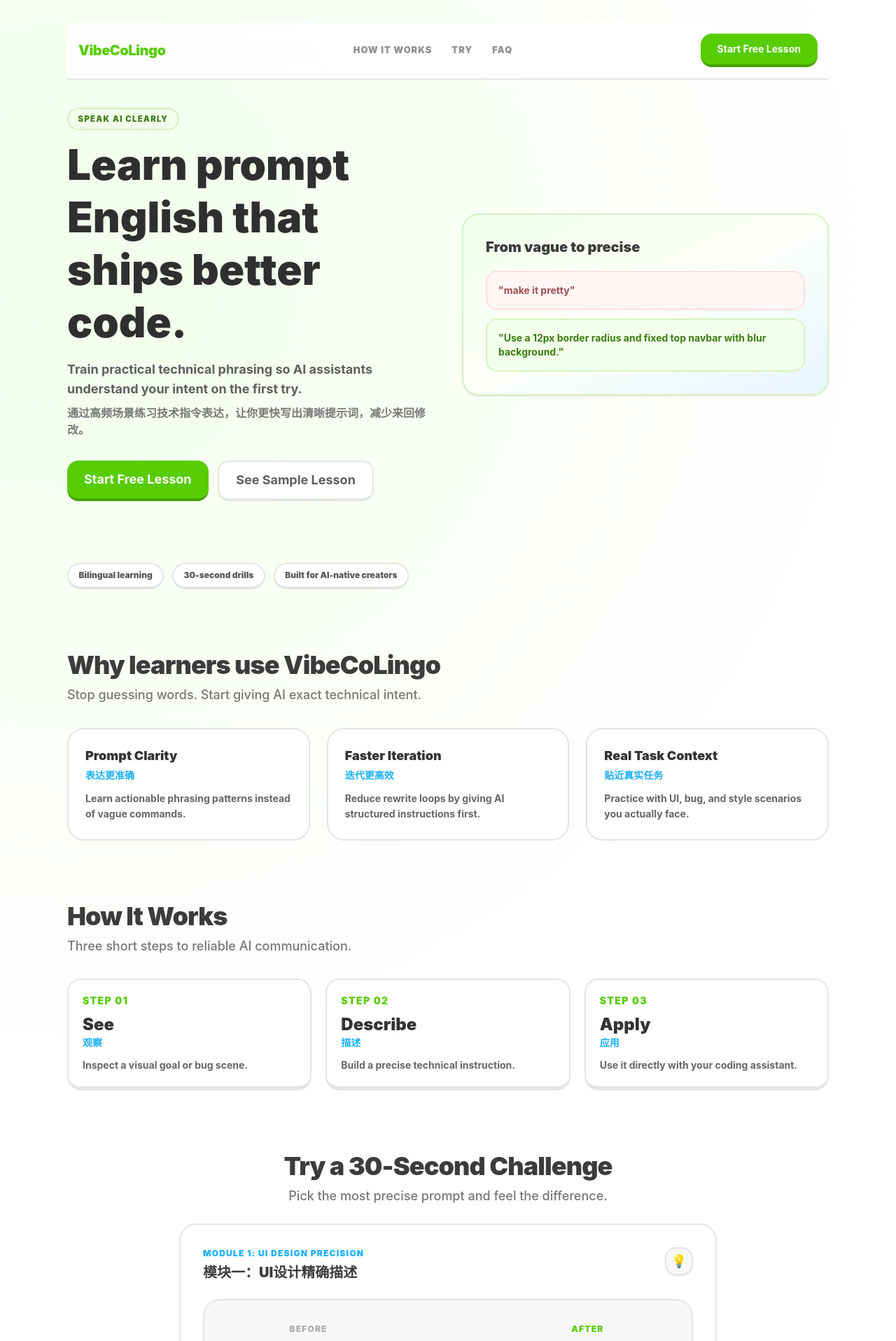
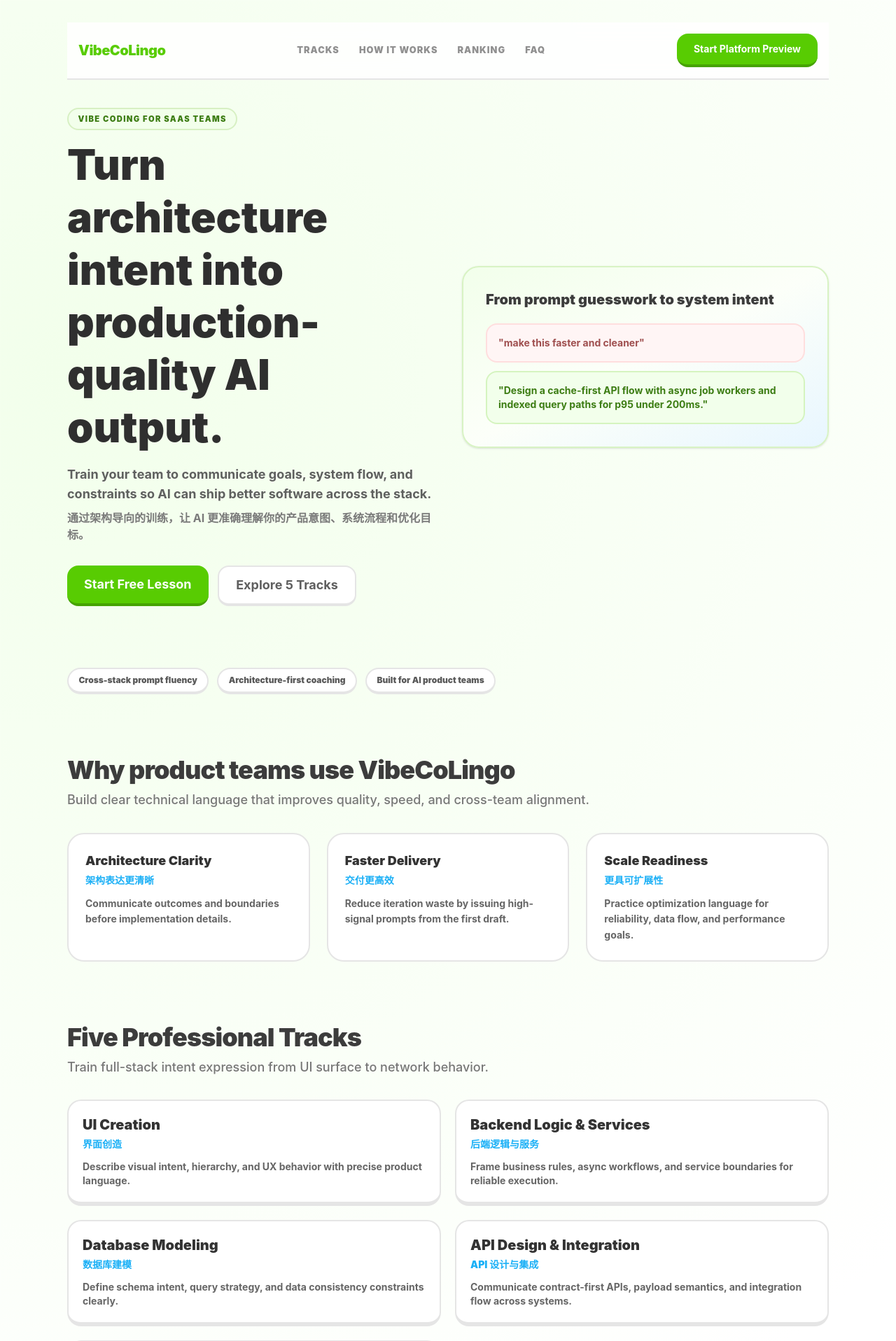
Before and after one commit to liangyu-suli/vibecolingo, a Next.js app: page / in a window 1280 px wide. Shown: the top 1916 px of the page at 70% size. Built offline with nearby package versions, Linux system fonts and the light colour scheme.

Commit message:
Reposition landing and docs for 5-track SaaS VibeCoLingo

```diff
--- a/app/page.tsx
+++ b/app/page.tsx
@@ -2,12 +2,53 @@
 import { UiPrecisionTeaser } from "@/components/InteractiveModules";
 
 const navItems = [
+  { href: "#tracks", label: "Tracks" },
   { href: "#how-it-works", label: "How It Works" },
-  { href: "#teaser", label: "Try" },
+  { href: "#ranking", label: "Ranking" },
   { href: "#faq", label: "FAQ" }
 ];
 
-const trustItems = ["Bilingual learning", "30-second drills", "Built for AI-native creators"];
+const trustItems = [
+  "Cross-stack prompt fluency",
+  "Architecture-first coaching",
+  "Built for AI product teams"
+];
+
+const tracks = [
+  {
+    en: "UI Creation",
+    zh: "界面创造",
+    desc: "Describe visual intent, hierarchy, and UX behavior with precise product language."
+  },
+  {
+    en: "Backend Logic & Services",
+    zh: "后端逻辑与服务",
+    desc: "Frame business rules, async workflows, and service boundaries for reliable execution."
+  },
+  {
+    en: "Database Modeling",
+    zh: "数据库建模",
+    desc: "Define schema intent, query strategy, and data consistency constraints clearly."
+  },
+  {
+    en: "API Design & Integration",
+    zh: "API 设计与集成",
+    desc: "Communicate contract-first APIs, payload semantics, and integration flow across systems."
+  },
+  {
+    en: "Networking & Performance",
+    zh: "网络与性能",
+    desc: "Guide latency, reliability, caching, and delivery optimization decisions with confidence."
+  }
+];
+
+const rankTiers = ["Explorer", "Builder", "Architect", "Operator", "Principal"];
+
+const leaderboardPreview = [
+  { handle: "@flow_maker", tier: "Principal", score: "9,420", trend: "+2.8%" },
+  { handle: "@api_weaver", tier: "Operator", score: "8,770", trend: "+1.4%" },
+  { handle: "@schema_crafter", tier: "Architect", score: "8,210", trend: "+3.1%" }
+];
 
 export default function HomePage() {
   return (
@@ -26,38 +67,40 @@
               ))}
             </div>
             <Link href="/lesson" className="btn-primary-3d px-4 py-2 text-sm">
-              Start Free Lesson
+              Start Platform Preview
             </Link>
           </nav>
         </header>
 
         <section className="landing-section grid items-center gap-10 md:grid-cols-2">
           <div>
-            <p className="landing-kicker">Speak AI Clearly</p>
+            <p className="landing-kicker">Vibe Coding for SaaS Teams</p>
             <h1 className="mt-3 text-4xl font-black leading-tight text-[#2f2f2f] md:text-6xl">
-              Learn prompt English that ships better code.
+              Turn architecture intent into production-quality AI output.
             </h1>
             <p className="mt-4 text-lg font-bold text-[#5f5f5f]">
-              Train practical technical phrasing so AI assistants understand your intent on the first try.
+              Train your team to communicate goals, system flow, and constraints so AI can ship better software across the stack.
             </p>
             <p className="mt-2 text-base font-bold text-[#7a7a7a]">
-              通过高频场景练习技术指令表达，让你更快写出清晰提示词，减少来回修改。
+              通过架构导向的训练，让 AI 更准确理解你的产品意图、系统流程和优化目标。
             </p>
             <div className="landing-cta-group mt-8">
               <Link href="/lesson" className="btn-primary-3d px-7 py-4 text-lg">
                 Start Free Lesson
               </Link>
-              <a href="#teaser" className="btn-ghost-3d px-7 py-4 text-lg">
-                See Sample Lesson
+              <a href="#tracks" className="btn-ghost-3d px-7 py-4 text-lg">
+                Explore 5 Tracks
               </a>
             </div>
           </div>
           <div className="rounded-3xl border-2 border-[#d8f3c4] bg-gradient-to-br from-[#f2ffeb] via-[#fcfff9] to-[#e8f6ff] p-8 shadow-sm">
-            <h2 className="text-xl font-black text-[#3c3c3c]">From vague to precise</h2>
+            <h2 className="text-xl font-black text-[#3c3c3c]">From prompt guesswork to system intent</h2>
             <div className="mt-5 space-y-3">
-              <div className="rounded-2xl border-2 border-[#ffdede] bg-[#fff5f5] p-4 text-sm font-bold text-[#9f4f4f]">"make it pretty"</div>
+              <div className="rounded-2xl border-2 border-[#ffdede] bg-[#fff5f5] p-4 text-sm font-bold text-[#9f4f4f]">
+                "make this faster and cleaner"
+              </div>
               <div className="rounded-2xl border-2 border-[#d5f4bf] bg-[#f2ffeb] p-4 text-sm font-bold text-[#3d7d14]">
-                "Use a 12px border radius and fixed top navbar with blur background."
+                "Design a cache-first API flow with async job workers and indexed query paths for p95 under 200ms."
               </div>
             </div>
           </div>
@@ -74,24 +117,24 @@
         </section>
 
         <section className="landing-section">
-          <h2 className="section-title">Why learners use VibeCoLingo</h2>
-          <p className="section-subtitle">Stop guessing words. Start giving AI exact technical intent.</p>
+          <h2 className="section-title">Why product teams use VibeCoLingo</h2>
+          <p className="section-subtitle">Build clear technical language that improves quality, speed, and cross-team alignment.</p>
           <div className="mt-8 grid gap-6 md:grid-cols-3">
             {[
               {
-                en: "Prompt Clarity",
-                zh: "表达更准确",
-                desc: "Learn actionable phrasing patterns instead of vague commands."
+                en: "Architecture Clarity",
+                zh: "架构表达更清晰",
+                desc: "Communicate outcomes and boundaries before implementation details."
               },
               {
-                en: "Faster Iteration",
-                zh: "迭代更高效",
-                desc: "Reduce rewrite loops by giving AI structured instructions first."
+                en: "Faster Delivery",
+                zh: "交付更高效",
+                desc: "Reduce iteration waste by issuing high-signal prompts from the first draft."
               },
               {
-                en: "Real Task Context",
-                zh: "贴近真实任务",
-                desc: "Practice with UI, bug, and style scenarios you actually face."
+                en: "Scale Readiness",
+                zh: "更具可扩展性",
+                desc: "Practice optimization language for reliability, data flow, and performance goals."
               }
             ].map((item) => (
               <div key={item.en} className="card-white p-6">
@@ -103,14 +146,28 @@
           </div>
         </section>
 
+        <section id="tracks" className="landing-section">
+          <h2 className="section-title">Five Professional Tracks</h2>
+          <p className="section-subtitle">Train full-stack intent expression from UI surface to network behavior.</p>
+          <div className="mt-8 grid gap-5 md:grid-cols-2">
+            {tracks.map((item) => (
+              <div key={item.en} className="landing-step-card">
+                <h3 className="text-xl font-black text-[#333]">{item.en}</h3>
+                <p className="mt-1 text-sm font-black text-duo-blue">{item.zh}</p>
+                <p className="mt-3 text-sm font-bold text-[#666]">{item.desc}</p>
+              </div>
+            ))}
+          </div>
+        </section>
+
         <section id="how-it-works" className="landing-section">
           <h2 className="section-title">How It Works</h2>
-          <p className="section-subtitle">Three short steps to reliable AI communication.</p>
+          <p className="section-subtitle">Vibe Coding loop: intent to architecture prompt to execution refinement.</p>
           <div className="mt-8 grid gap-5 md:grid-cols-3">
             {[
-              { step: "01", en: "See", zh: "观察", desc: "Inspect a visual goal or bug scene." },
-              { step: "02", en: "Describe", zh: "描述", desc: "Build a precise technical instruction." },
-              { step: "03", en: "Apply", zh: "应用", desc: "Use it directly with your coding assistant." }
+              { step: "01", en: "Intent", zh: "意图", desc: "Define product objective, user impact, and success metric." },
+              { step: "02", en: "Architect", zh: "架构", desc: "Translate goals into system-level prompts across tracks." },
+              { step: "03", en: "Execute", zh: "执行", desc: "Evaluate output quality and optimize with targeted constraints." }
             ].map((item) => (
               <div key={item.step} className="landing-step-card">
                 <p className="text-sm font-black tracking-widest text-duo-green">STEP {item.step}</p>
@@ -124,14 +181,70 @@
 
         <section id="teaser" className="landing-section">
           <div className="mb-6 text-center">
-            <h2 className="section-title">Try a 30-Second Challenge</h2>
-            <p className="section-subtitle">Pick the most precise prompt and feel the difference.</p>
+            <h2 className="section-title">Try a Cross-Track Scenario</h2>
+            <p className="section-subtitle">Start with a UI prompt, then extend to backend, DB, API, and network optimization in full lessons.</p>
           </div>
           <UiPrecisionTeaser />
           <div className="mt-8 text-center">
             <Link href="/lesson" className="btn-primary-3d px-7 py-4 text-lg">
-              Continue to Full Lesson
+              Continue to Full Track Lesson
             </Link>
+          </div>
+        </section>
+
+        <section id="ranking" className="landing-section">
+          <h2 className="section-title">Global Ranking Intelligence</h2>
+          <p className="section-subtitle">Visualize skill growth with a unified score and transparent rank progression.</p>
+          <div className="mt-8 grid gap-6 md:grid-cols-2">
+            <div className="card-white p-6">
+              <h3 className="text-lg font-black text-[#333]">Scoring Formula</h3>
+              <p className="mt-3 text-sm font-bold text-[#666]">
+                Global Score = accuracy x complexity weight x speed factor x consistency bonus
+              </p>
+              <p className="mt-3 text-sm font-bold text-[#666]">
+                评分综合正确率、任务难度、完成效率和稳定表现，反映真实跨栈能力。
+              </p>
+              <div className="mt-5 flex flex-wrap gap-2">
+                {rankTiers.map((tier) => (
+                  <span key={tier} className="landing-chip">
+                    {tier}
+                  </span>
+                ))}
+              </div>
+            </div>
+            <div className="card-white p-6">
+              <h3 className="text-lg font-black text-[#333]">Profile Signals</h3>
+              <ul className="mt-4 space-y-2 text-sm font-bold text-[#666]">
+                <li>Track radar: UI / Backend / DB / API / Networking</li>
+                <li>Global percentile and streak trend</li>
+                <li>Weekly progression toward next tier</li>
+              </ul>
+            </div>
+          </div>
+          <div className="card-white mt-6 p-6">
+            <h3 className="text-lg font-black text-[#333]">Leaderboard Preview</h3>
+            <div className="mt-4 overflow-x-auto">
+              <table className="w-full min-w-[420px] text-left text-sm font-bold text-[#555]">
+                <thead>
+                  <tr className="border-b-2 border-[#e5e5e5] text-[#8a8a8a]">
+                    <th className="py-2">User</th>
+                    <th className="py-2">Tier</th>
+                    <th className="py-2">Score</th>
+                    <th className="py-2">Trend</th>
+                  </tr>
+                </thead>
+                <tbody>
+                  {leaderboardPreview.map((entry) => (
+                    <tr key={entry.handle} className="border-b border-[#efefef]">
+                      <td className="py-3">{entry.handle}</td>
+                      <td className="py-3">{entry.tier}</td>
+                      <td className="py-3">{entry.score}</td>
+                      <td className="py-3 text-duo-green">{entry.trend}</td>
+                    </tr>
+                  ))}
+                </tbody>
+              </table>
+            </div>
           </div>
         </section>
 
@@ -140,19 +253,19 @@
           <div className="mt-8 grid gap-4">
             {[
               {
-                q: "Do I need to be fluent in English?",
-                a: "No. We focus on practical technical instruction patterns, not traditional grammar classes.",
-                zh: "不需要。课程重点是技术表达模板，不是传统语法课。"
+                q: "Is this only for frontend developers?",
+                a: "No. The platform trains AI communication across UI, Backend, DB, API, and Networking tracks.",
+                zh: "不是。平台覆盖 UI、后端、数据库、API 与网络五大方向。"
               },
               {
-                q: "How long is each lesson?",
-                a: "Most drills are 30-90 seconds and designed for daily repetition.",
-                zh: "大多数练习为 30-90 秒，适合每日快速练习。"
+                q: "Do I need advanced English grammar?",
+                a: "No. We focus on high-signal technical intent and architecture language, not traditional grammar drills.",
+                zh: "不需要。重点是技术意图和架构表达，而不是传统语法训练。"
               },
               {
-                q: "Who is this for?",
-                a: "Learners who build with AI tools and want clearer, more reliable outputs.",
-                zh: "面向使用 AI 工具创作并希望获得更稳定结果的学习者。"
+                q: "How is rank calculated?",
+                a: "Your global score combines accuracy, complexity, speed, and consistency across all five tracks.",
+                zh: "总分由五个方向的正确率、复杂度、速度和稳定性综合计算。"
               }
             ].map((item) => (
               <div key={item.q} className="card-white p-6">
@@ -166,9 +279,9 @@
 
         <section className="landing-section pb-12">
           <div className="rounded-3xl border-2 border-b-8 border-duo-green bg-[#f2ffeb] p-8 text-center md:p-12">
-            <h2 className="text-3xl font-black text-[#2f2f2f] md:text-4xl">Write prompts that AI can execute.</h2>
+            <h2 className="text-3xl font-black text-[#2f2f2f] md:text-4xl">Train the language behind high-quality software delivery.</h2>
             <p className="mx-auto mt-4 max-w-2xl text-base font-bold text-[#5f5f5f]">
-              Build confidence with short bilingual drills and start shipping clearer requests today.
+              Build professional AI communication habits and level up your cross-stack execution.
             </p>
             <div className="mt-8">
               <Link href="/lesson" className="btn-primary-3d px-8 py-4 text-lg">
--- a/data/demoContent.ts
+++ b/data/demoContent.ts
@@ -10,75 +10,99 @@
   fail: string;
 };
 
+export type Track = "ui" | "backend" | "db" | "api" | "networking";
+
+export type ScoreEvent = {
+  track: Track;
+  accuracy: number;
+  complexityWeight: number;
+  speedFactor: number;
+  consistencyBonus: number;
+  timestamp: string;
+};
+
+export type UserRankProfile = {
+  totalScore: number;
+  tier: "Explorer" | "Builder" | "Architect" | "Operator" | "Principal";
+  percentile: number;
+  streakDays: number;
+  trackScores: Record<Track, number>;
+};
+
+export type LeaderboardEntry = {
+  handle: string;
+  tier: UserRankProfile["tier"];
+  totalScore: number;
+  trend: string;
+};
+
 export const uiDesignQuestion: ChoiceQuestion = {
   id: "ui-precision",
-  titleZh: "模块一：UI设计精确描述",
-  titleEn: "Module 1: UI Design Precision",
-  promptZh: "选择最可能让按钮从左图变成右图的描述。",
-  promptEn: "Pick the prompt that best turns the left button into the right one.",
+  titleZh: "UI 轨道：界面意图表达",
+  titleEn: "UI Track: Interface Intent",
+  promptZh: "选择最能表达“微调圆角但保持专业感”的指令。",
+  promptEn: "Choose the prompt that best conveys subtle corner refinement with a professional tone.",
   options: [
-    "Make the button look good.",
-    "Apply a subtle rounded corner to the button.",
-    "Make the button perfectly round."
+    "Make the button look nicer.",
+    "Apply a subtle rounded corner to the button and keep the visual weight balanced.",
+    "Turn the button into a fully circular shape."
   ],
   correctIndex: 1,
-  success: "正确。'subtle rounded corner' 给了 AI 明确且可执行的风格指令。",
-  fail: "这个选项不够精确，AI 可能输出偏差较大的样式。"
+  success: "正确。你同时给出了程度和视觉约束，AI 更容易稳定执行。",
+  fail: "这个表达过于笼统或偏离目标，建议加入明确的视觉边界。"
 };
 
-export const bugQuestion: ChoiceQuestion = {
-  id: "bug-diagnosis",
-  titleZh: "模块二：Bug诊断式表达",
-  titleEn: "Module 2: Bug Diagnosis",
-  promptZh: "点击后出现白屏，哪句描述最有利于 AI 定位问题？",
-  promptEn: "After click, the page turns white. Which report helps AI debug fastest?",
+export const backendQuestion: ChoiceQuestion = {
+  id: "backend-flow",
+  titleZh: "Backend 轨道：服务流程表达",
+  titleEn: "Backend Track: Service Flow",
+  promptZh: "哪句最能指导 AI 设计可扩展的订单处理流程？",
+  promptEn: "Which prompt best guides AI to build a scalable order-processing flow?",
   options: [
-    "It's broken.",
-    "It's not working when I click.",
-    "The page crashes with a white screen after the button click."
+    "Make checkout logic better.",
+    "Build an async order workflow with queue-based workers and idempotent retry handling.",
+    "Add more backend code for orders."
   ],
-  correctIndex: 2,
-  success: "很好。你提供了触发条件和具体症状，这就是高质量 bug report。",
-  fail: "缺少触发动作或症状细节，AI 难以快速定位。"
+  correctIndex: 1,
+  success: "很好。你明确了流程结构、执行机制和稳定性约束。",
+  fail: "建议补充流程机制与可靠性约束，而不仅是目标描述。"
 };
 
 export const styleQuestion: ChoiceQuestion = {
   id: "style-vocab",
-  titleZh: "模块四：风格术语掌握",
-  titleEn: "Module 4: Style Vocabulary",
-  promptZh: "卡片半透明、柔和阴影、背景模糊，最匹配哪种风格？",
-  promptEn: "A card is translucent with blur and soft depth. Which style is it?",
-  options: ["Brutalism", "Glassmorphism", "Retro"],
+  titleZh: "API 轨道：契约表达",
+  titleEn: "API Track: Contract Language",
+  promptZh: "哪个术语最能表达“接口返回稳定、字段可预测”的设计目标？",
+  promptEn: "Which term best captures stable and predictable API responses?",
+  options: ["Loose payloads", "Contract-first schema", "Visual polish"],
   correctIndex: 1,
-  success: "答对了。Glassmorphism 能让 AI 直接命中视觉语义。",
-  fail: "这个术语和视觉特征不匹配，建议优先记住 Glassmorphism。"
+  success: "答对了。Contract-first schema 能显著提升跨团队协作效率。",
+  fail: "建议使用可验证的接口术语来减少集成歧义。"
 };
 
 export const sentenceBlocks = {
   scrambled: [
-    "the navbar",
-    "to the top",
-    "Add",
-    "a glassmorphism effect",
-    "fix",
-    "it",
+    "the service",
+    "for read-heavy endpoints",
+    "Design",
     "and",
-    "of the page"
+    "cache-first",
+    "with indexed queries",
+    "a response strategy"
   ],
   answer: [
-    "Add",
-    "a glassmorphism effect",
-    "to the navbar",
+    "Design",
+    "a response strategy",
+    "for read-heavy endpoints",
     "and",
-    "fix",
-    "it",
-    "to the top",
-    "of the page"
+    "cache-first",
+    "the service",
+    "with indexed queries"
   ]
 };
 
 export const badges = [
-  { zh: "Bug终结者", en: "Bug Terminator", rule: "连续10次诊断正确" },
-  { zh: "细节控", en: "Precision Crafter", rule: "形容词选择准确率100%" },
-  { zh: "极简大师", en: "Minimal Master", rule: "风格模块满分" }
+  { zh: "架构指挥官", en: "Flow Architect", rule: "连续 10 次跨轨道任务达标" },
+  { zh: "性能优化师", en: "Latency Optimizer", rule: "性能类任务平均得分 90+" },
+  { zh: "契约大师", en: "Contract Master", rule: "API 轨道满分通过" }
 ];
```
Also changed, not shown: 2 other files (tests, documents, lock files or other folders).
